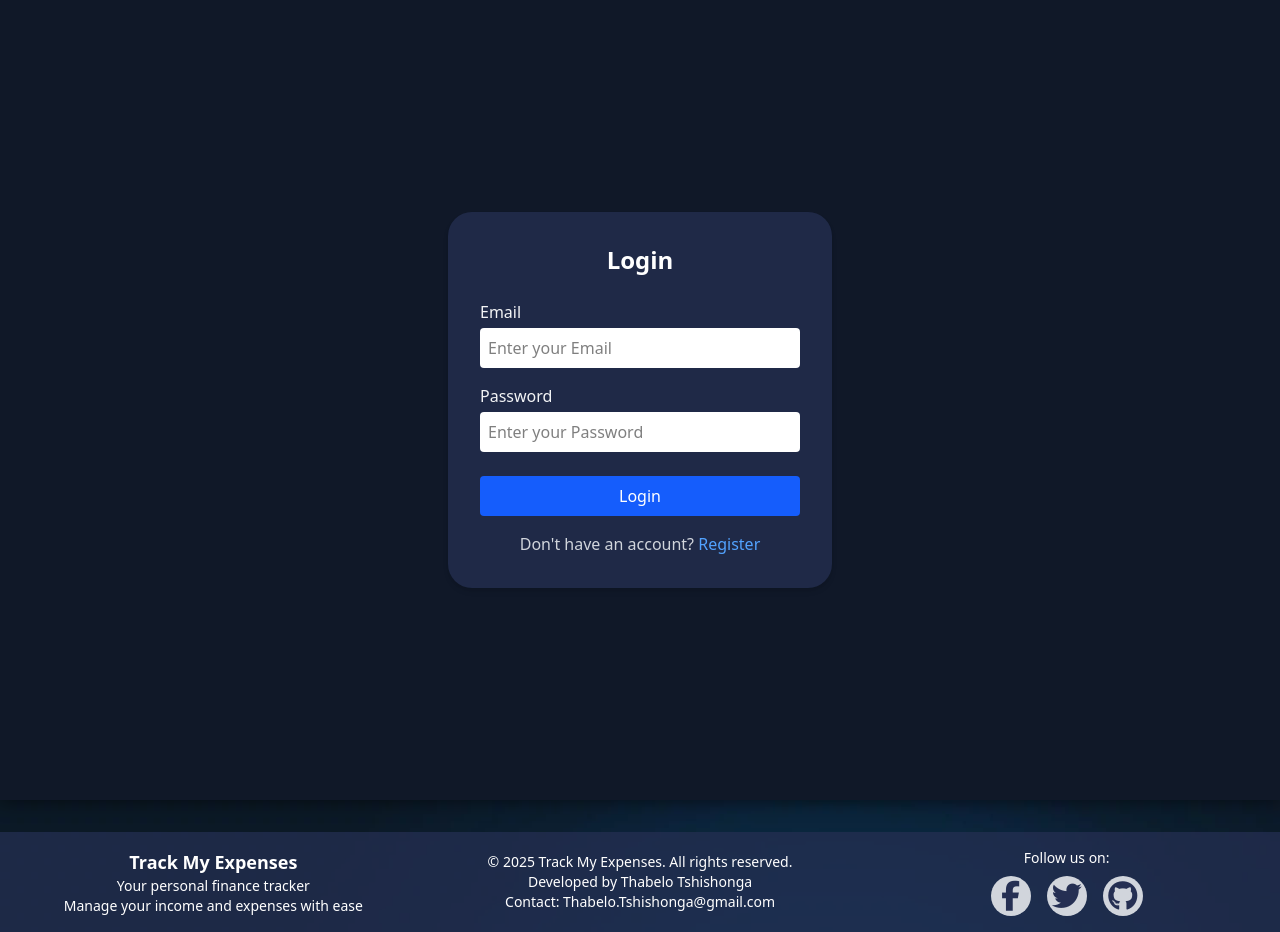
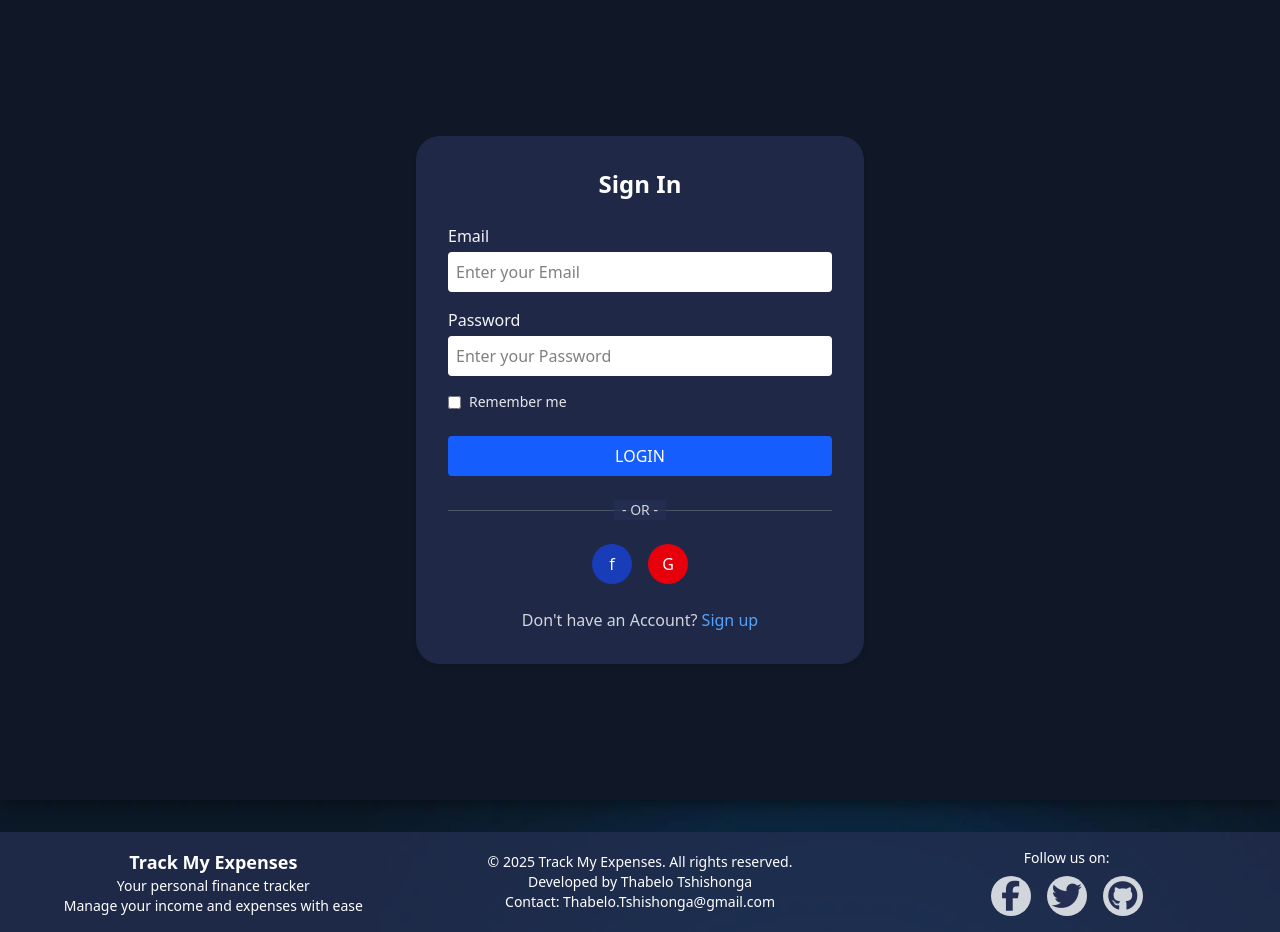
Before and after one commit to thabie05/My_Capstone, a React (Vite) app in the folder Finance_App/: page /login in a window 1280 px wide. Built offline with nearby package versions, Linux system fonts and the light colour scheme; no server answers.

Commit message:
fix: Enhance Login component with remember me functionality and social sign-in options

```diff
--- a/Finance_App/src/components/Login.jsx
+++ b/Finance_App/src/components/Login.jsx
@@ -1,3 +1,4 @@
+// components/Login.js
 import React, { useState, useEffect } from "react";
 import { useAuth } from "../context/AuthContext";
 import { useNavigate, Link } from "react-router-dom";
@@ -5,6 +6,7 @@ import { useNavigate, Link } from "react-router-dom";
 const Login = () => {
   const [email, setEmail] = useState("");
   const [password, setPassword] = useState("");
+  const [rememberMe, setRememberMe] = useState(false);
   const [error, setError] = useState("");
   const { login, isAuthenticated } = useAuth();
   const navigate = useNavigate();
@@ -16,26 +18,55 @@ const Login = () => {
     }
   }, [isAuthenticated, navigate]);
 
+  // Load remembered email from localStorage on mount
+  useEffect(() => {
+    const savedEmail = localStorage.getItem("rememberedEmail");
+    if (savedEmail) {
+      setEmail(savedEmail);
+      setRememberMe(true);
+    }
+  }, []);
+
   const handleSubmit = async (e) => {
     e.preventDefault();
     setError("");
     try {
       await login(email, password);
-      // No navigate here – the effect will handle it
+      if (rememberMe) {
+        localStorage.setItem("rememberedEmail", email);
+      } else {
+        localStorage.removeItem("rememberedEmail");
+      }
+      // No navigate – effect will handle it
     } catch (err) {
       setError(err.message);
     }
   };
 
+  const handleGoogleSignIn = () => {
+    // Placeholder: implement Google sign-in with Firebase
+    console.log("Google sign-in clicked");
+    // You'll need to add Google auth provider and call signInWithPopup
+  };
+
+  const handleFacebookSignIn = () => {
+    // Placeholder: implement Facebook sign-in with Firebase
+    console.log("Facebook sign-in clicked");
+    // You'll need to add Facebook auth provider and call signInWithPopup
+  };
+
   return (
     <div className="flex items-center justify-center min-h-screen bg-gray-900">
-      <form onSubmit={handleSubmit} className="bg-[#252f53be] p-8 rounded-3xl shadow-md w-96">
-        <h2 className="text-2xl font-bold text-white mb-6 text-center">Login</h2>
+      <div className="bg-[#252f53be] p-8 rounded-3xl shadow-md w-full max-w-md">
+        <h2 className="text-2xl font-bold text-white mb-6 text-center">Sign In</h2>
+
         {error && (
           <div className="bg-red-600 text-white p-3 rounded mb-4 text-center">
             {error}
           </div>
         )}
+
+        <form onSubmit={handleSubmit}>
           <div className="mb-4">
             <label className="block text-gray-100 mb-1">Email</label>
             <input
@@ -47,7 +78,8 @@ const Login = () => {
               required
             />
           </div>
-        <div className="mb-6">
+
+          <div className="mb-4">
             <label className="block text-gray-100 mb-1">Password</label>
             <input
               type="password"
@@ -58,19 +90,62 @@ const Login = () => {
               required
             />
           </div>
+
+          <div className="flex items-center justify-between mb-6">
+            <label className="flex items-center">
+              <input
+                type="checkbox"
+                checked={rememberMe}
+                onChange={(e) => setRememberMe(e.target.checked)}
+                className="mr-2"
+              />
+              <span className="text-gray-200 text-sm">Remember me</span>
+            </label>
+            {/* Forgot password link – optional */}
+            {/* <a href="#" className="text-sm text-blue-400 hover:underline">Forgot Password?</a> */}
+          </div>
+
           <button
             type="submit"
             className="w-full bg-blue-600 text-white py-2 rounded hover:bg-blue-700 transition-colors"
           >
-          Login
+            LOGIN
           </button>
-        <p className="text-gray-300 mt-4 text-center">
-          Don't have an account?{" "}
+        </form>
+
+        <div className="relative my-6">
+          <div className="absolute inset-0 flex items-center">
+            <div className="w-full border-t border-gray-600"></div>
+          </div>
+          <div className="relative flex justify-center text-sm">
+            <span className="px-2 bg-[#252f53be] text-gray-300">- OR -</span>
+          </div>
+        </div>
+
+        <div className="flex justify-center gap-4">
+          <button
+            onClick={handleFacebookSignIn}
+            className="bg-blue-800 text-white w-10 h-10 rounded-full flex items-center justify-center hover:bg-blue-900 transition-colors"
+            aria-label="Sign in with Facebook"
+          >
+            f
+          </button>
+          <button
+            onClick={handleGoogleSignIn}
+            className="bg-red-600 text-white w-10 h-10 rounded-full flex items-center justify-center hover:bg-red-700 transition-colors"
+            aria-label="Sign in with Google"
+          >
+            G
+          </button>
+        </div>
+
+        <p className="text-gray-300 mt-6 text-center">
+          Don't have an Account?{" "}
           <Link to="/register" className="text-blue-400 hover:underline">
-            Register
+            Sign up
           </Link>
         </p>
-      </form>
+      </div>
     </div>
   );
 };
```
Lines whose indentation alone changed are shown as unchanged.
